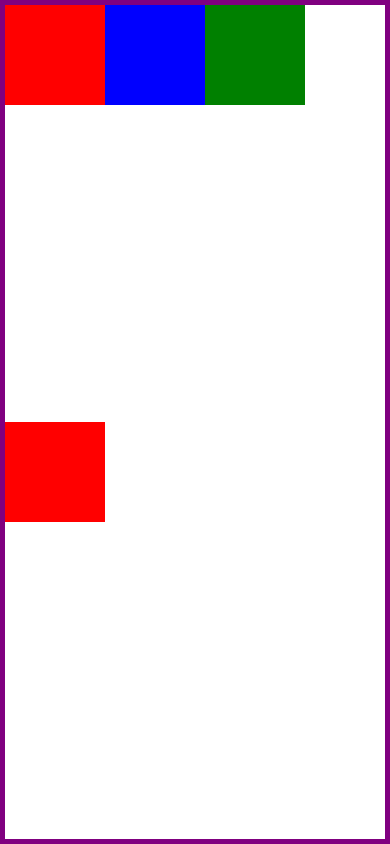
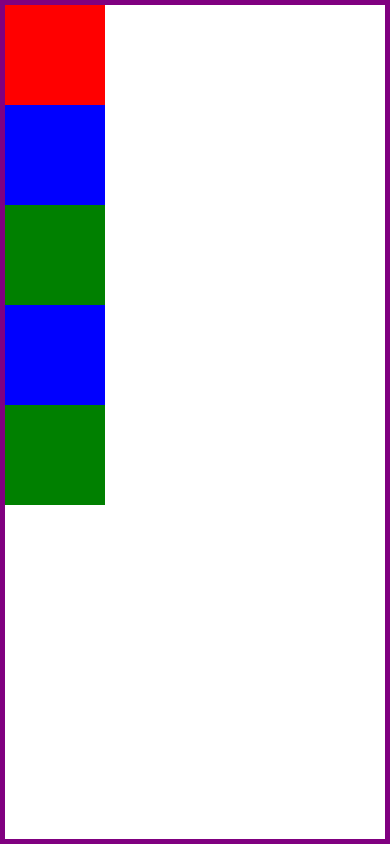
Before and after one commit to Rafaelse6/rn-flex, a React Native app: screen / in a window 390 px wide. Built offline with nearby package versions, Linux system fonts and the light colour scheme.

Commit message:
Align Content

```diff
--- a/App.tsx
+++ b/App.tsx
@@ -37,7 +37,8 @@ export default function App() {
       <RedBox></RedBox>
       <BlueBox></BlueBox>
       <GreenBox></GreenBox>
-      <RedBox></RedBox>
+      <BlueBox></BlueBox>
+      <GreenBox></GreenBox>
       <StatusBar style="auto" />
     </View>
   );
@@ -47,7 +48,8 @@ const styles = StyleSheet.create({
   container: {
     flex: 1,
     flexWrap: "wrap",
-    flexDirection: "row",
+    alignContent: "flex-start",
+    flexDirection: "column",
     justifyContent: "flex-start",
     alignItems: "flex-start",
     borderWidth: 5,
```
